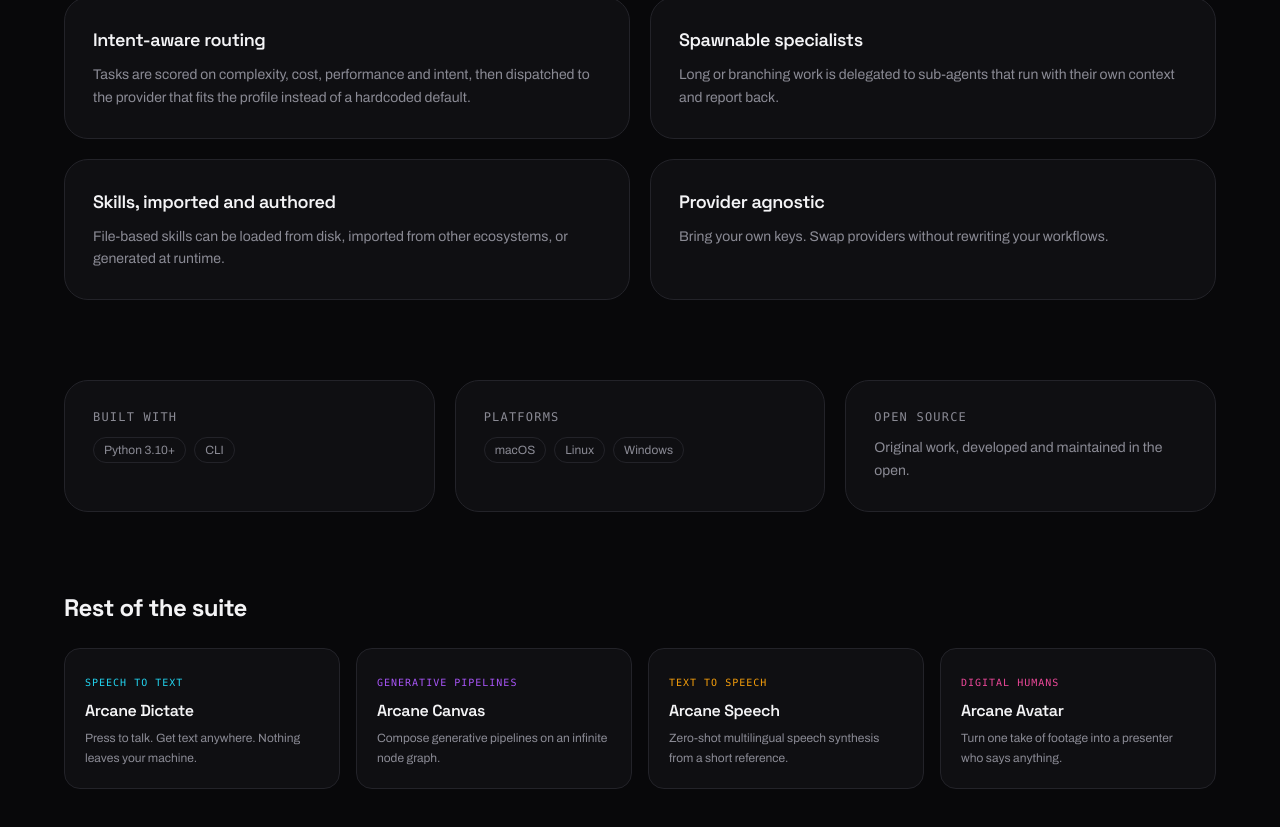
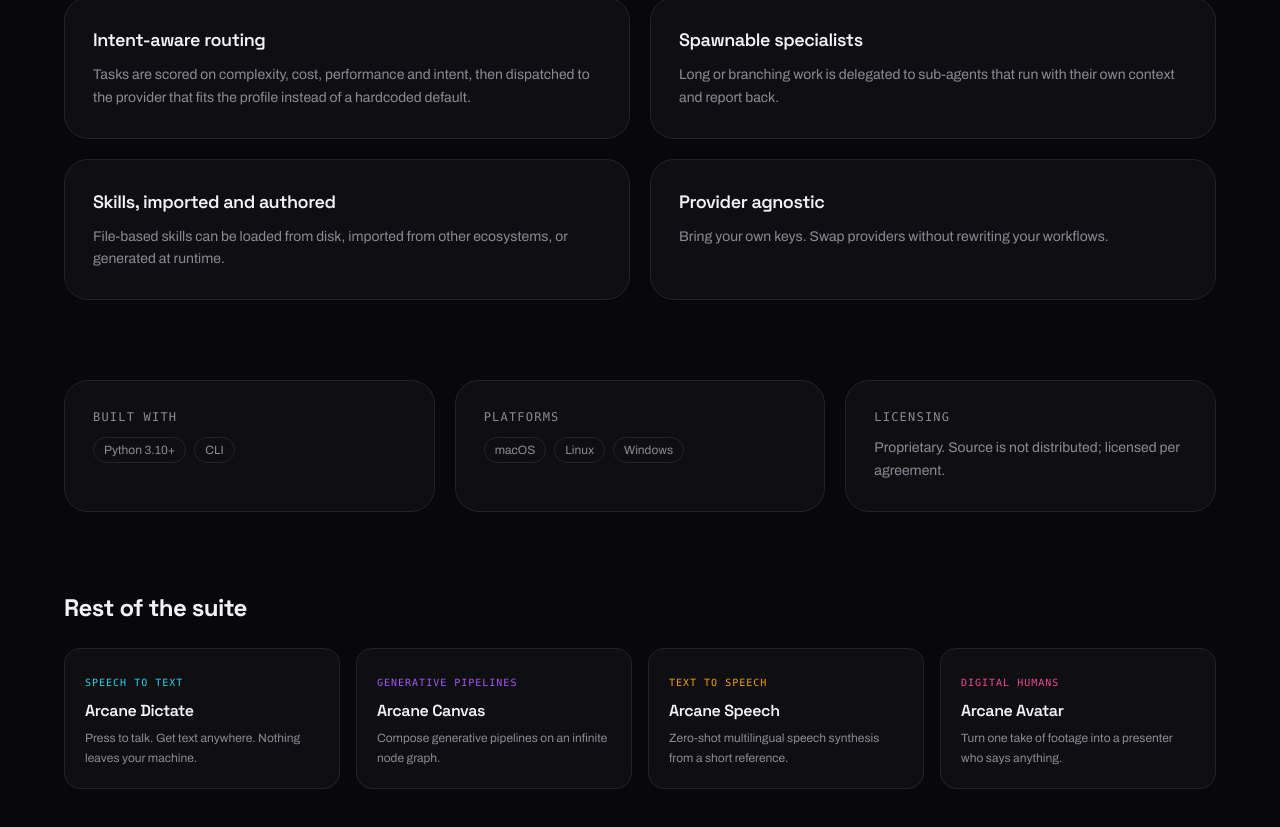
Before and after one commit to acnologiaslayer/acnologiaslayer.github.io, a React (Vite) app: page /arcane/agents in a window 1280 px wide. Shown: the part 647-1474 px from the top of the page. Built offline with nearby package versions, Linux system fonts and the light colour scheme.

Commit message:
Stop describing the products as open source on the site
Three products are now proprietary, so the panel claiming modifications are
published under the upstream terms was false. It now states each product's
own licensing and keeps the upstream attribution, with Canvas correctly shown
as GPL-3.0.

```diff
--- a/src/pages/ArcaneProduct.tsx
+++ b/src/pages/ArcaneProduct.tsx
@@ -165,10 +165,15 @@
             </ul>
           </div>
           <div className="rounded-3xl border border-border bg-surface p-7">
-            <h3 className="font-mono text-xs uppercase tracking-widest text-muted">Open source</h3>
+            <h3 className="font-mono text-xs uppercase tracking-widest text-muted">Licensing</h3>
+            <p className="mt-3 text-sm leading-relaxed text-muted">
+              {product.licensing === "gpl-3.0"
+                ? "Released under GPL-3.0. Source is available to everyone who receives a build."
+                : "Proprietary. Source is not distributed; licensed per agreement."}
+            </p>
             {product.builtOn ? (
               <p className="mt-3 text-sm leading-relaxed text-muted">
-                Builds on{" "}
+                Built on{" "}
                 <a
                   href={product.builtOn.href}
                   target="_blank"
@@ -177,14 +182,10 @@
                 >
                   {product.builtOn.name}
                 </a>
-                , released under {product.builtOn.license}. Modifications are published under the
-                same terms.
+                , used under {product.builtOn.license}, whose terms are carried in the product's
+                third-party notices.
               </p>
-            ) : (
-              <p className="mt-3 text-sm leading-relaxed text-muted">
-                Original work, developed and maintained in the open.
-              </p>
-            )}
+            ) : null}
           </div>
         </div>
       </section>
--- a/src/products.ts
+++ b/src/products.ts
@@ -26,6 +26,8 @@
   stack: string[];
   platforms: string[];
   repo: string;
+  /** How this product itself is licensed to customers. */
+  licensing: "proprietary" | "gpl-3.0" | "open-source";
   /** Upstream project this builds on, when applicable. */
   builtOn?: { name: string; href: string; license: string };
 };
@@ -70,6 +72,7 @@
     ],
     stack: ["Python 3.10+", "CLI"],
     platforms: ["macOS", "Linux", "Windows"],
+    licensing: "proprietary",
     repo: "https://github.com/acnologiaslayer/arccode",
   },
   {
@@ -104,6 +107,7 @@
     ],
     stack: ["Rust", "Tauri 2", "React", "TypeScript"],
     platforms: ["macOS", "Windows", "Linux"],
+    licensing: "proprietary",
     repo: "https://github.com/acnologiaslayer/arcane-dictate",
     builtOn: {
       name: "Handy",
@@ -143,6 +147,7 @@
     ],
     stack: ["Python", "PyTorch", "Web frontend"],
     platforms: ["Linux", "Windows", "macOS"],
+    licensing: "gpl-3.0",
     repo: "https://github.com/acnologiaslayer/arcane-canvas",
     builtOn: {
       name: "ComfyUI",
@@ -182,6 +187,7 @@
     ],
     stack: ["Python 3.10+", "PyTorch"],
     platforms: ["Linux", "macOS", "Windows"],
+    licensing: "proprietary",
     repo: "https://github.com/acnologiaslayer/arcane-speech",
     builtOn: {
       name: "OmniVoice",
@@ -221,6 +227,7 @@
     ],
     stack: ["Electron", "Vue 3", "Docker"],
     platforms: ["Windows", "Linux"],
+    licensing: "proprietary",
     repo: "https://github.com/acnologiaslayer/arcane-avatar",
     builtOn: {
       name: "HeyGem",
```
